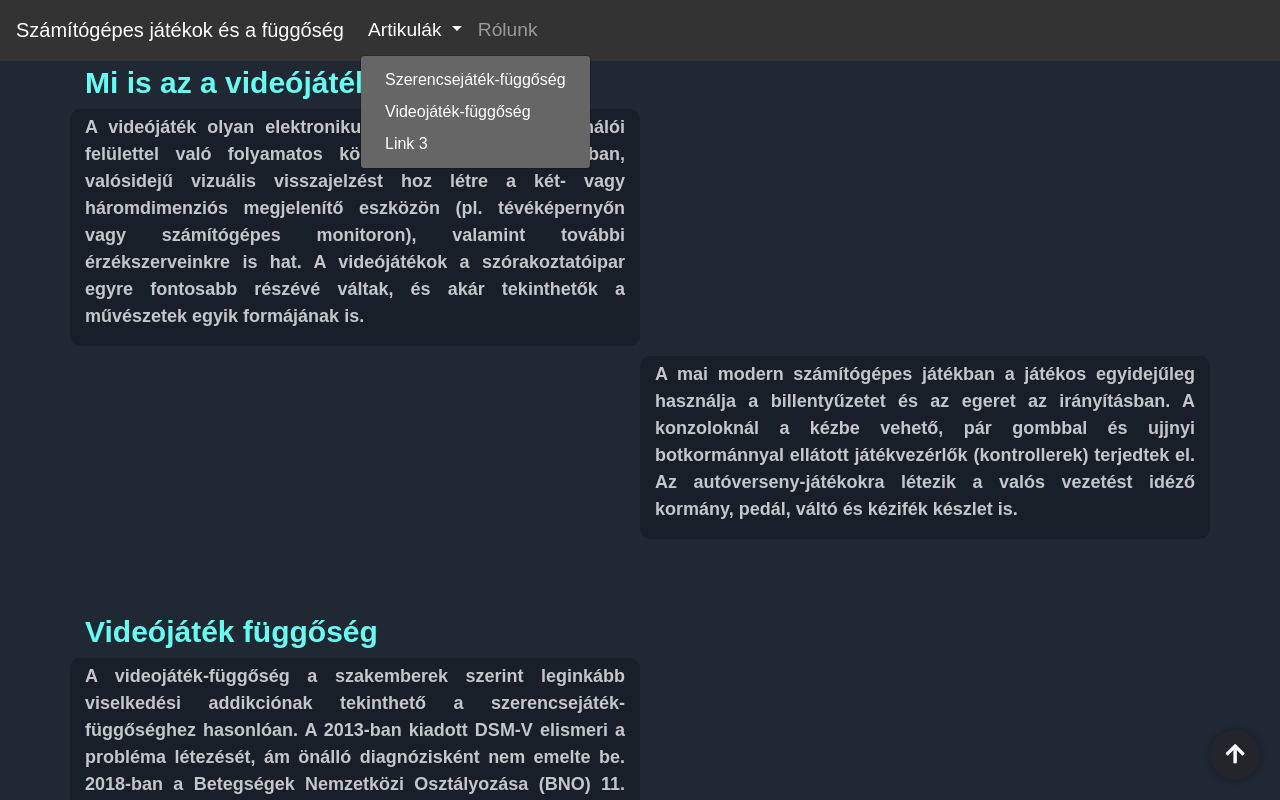
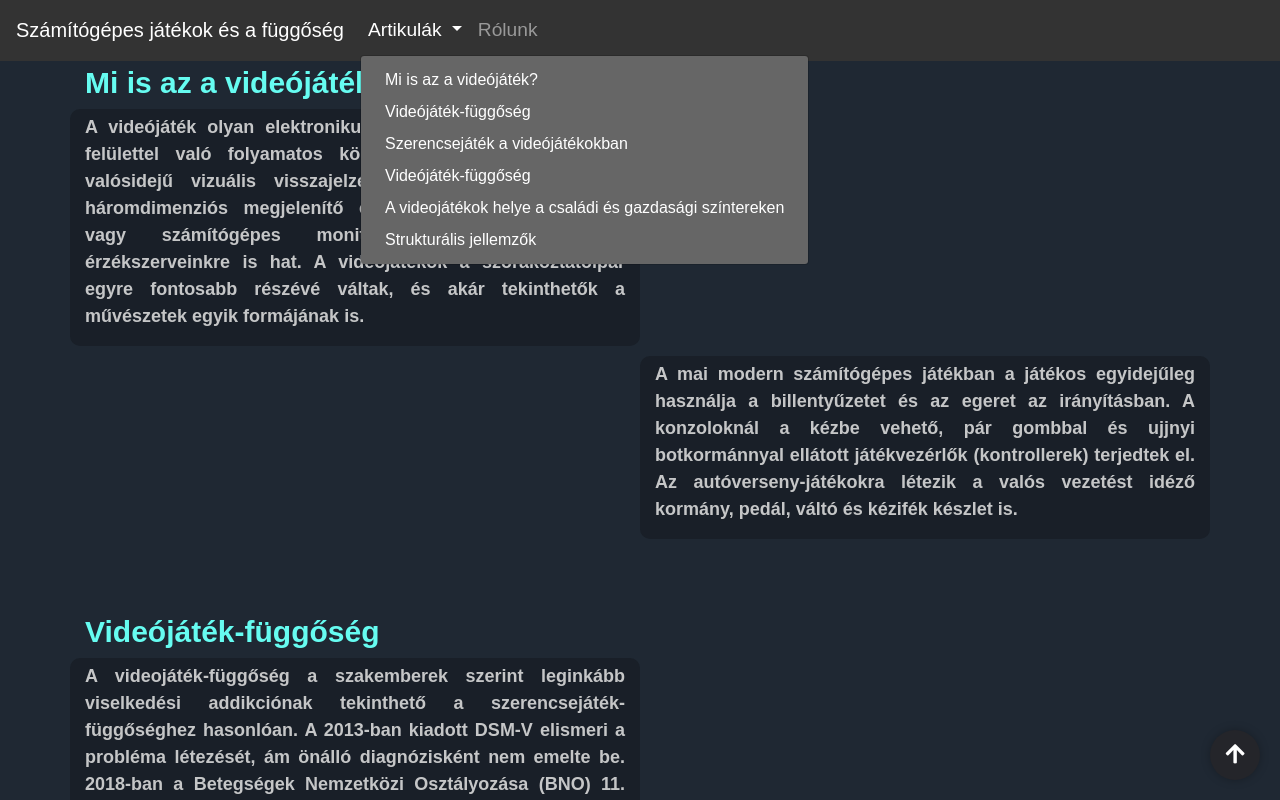
Before and after one commit to ZalanToth/Addiction, a plain HTML site: page index.html in a window 1280 px wide. Both pictures are taken after a click on the link "Artikulák". Shown: the top 800 px of the page. Drawn offline with nearby package versions, Linux system fonts and the light colour scheme; a script that the page names is missing.

Commit message:
Update index.html
Menüelemekre kattintva legörget az oldal az adott részhez

```diff
--- a/index.html
+++ b/index.html
@@ -36,9 +36,12 @@
                         Artikulák
                     </a>
                     <div class="dropdown-menu">
-                        <a class="dropdown-item" href="#szerencse">Szerencsejáték-függőség</a>
-                        <a class="dropdown-item" href="#fasz">Videojáték-függőség</a>
-                        <a class="dropdown-item" href="#">Link 3</a>
+                        <a class="dropdown-item" href="#p1">Mi is az a videójáték?</a>
+                        <a class="dropdown-item" href="#p2">Videójáték-függőség</a>
+                        <a class="dropdown-item" href="#p3">Szerencsejáték a videójátékokban</a>
+                        <a class="dropdown-item" href="#p4">Videójáték-függőség</a>
+                        <a class="dropdown-item" href="#p5">A videojátékok helye a családi és gazdasági színtereken</a>
+                        <a class="dropdown-item" href="#p6">Strukturális jellemzők</a>
                     </div>
                 </li>
                 <li class="nav-item">
@@ -48,7 +51,7 @@
         </div>
     </nav>
     <div class="container" id="torzs">
-        <h1>Mi is az a videójáték?</h1>
+        <h1 id="p1">Mi is az a videójáték?</h1>
         <div class="row">
             <div class="col-md-6 szovegek">
                 <p>A videójáték olyan elektronikus játék, amely a felhasználói felülettel való folyamatos kölcsönhatást foglal magában, valósidejű vizuális visszajelzést hoz létre a két- vagy háromdimenziós megjelenítő eszközön (pl. tévéképernyőn vagy számítógépes
@@ -61,7 +64,7 @@
                     autóverseny-játékokra létezik a valós vezetést idéző kormány, pedál, váltó és kézifék készlet is.</p>
             </div>
         </div>
-        <h1>Videójáték függőség</h1>
+        <h1 id="p2">Videójáték-függőség</h1>
         <div class="row">
             <div class="col-md-6 szovegek">
                 <p>A videojáték-függőség a szakemberek szerint leginkább viselkedési addikciónak tekinthető a szerencsejáték-függőséghez hasonlóan. A 2013-ban kiadott DSM-V elismeri a probléma létezését, ám önálló diagnózisként nem emelte be. 2018-ban a
@@ -77,7 +80,7 @@
                     autóverseny-játékokra létezik a valós vezetést idéző kormány, pedál, váltó és kézifék készlet is.</p>
             </div>
         </div>
-        <h1>Szerencsejáték a videójátékokban</h1>
+        <h1 id="p3">Szerencsejáték a videójátékokban</h1>
         <div class="row">
             <div class="col-md-6 szovegek">
                 <p>A szerencsejáték tárgykörében érdemes figyelmet szentelni a videojátékok világának, amely a szerencsejátékok újabban kibontakozó színterének tekinthető. Néhány esetben a játékokban megjelenő tartalom ugyan nem nevezhető szerencsejátéknak,
@@ -91,7 +94,7 @@
                     autóverseny-játékokra létezik a valós vezetést idéző kormány, pedál, váltó és kézifék készlet is.</p>
             </div>
         </div>
-        <h2>Videójáték-függőség</h2>
+        <h1 id="p4">Videójáték-függőség</h1>
         <div class="row">
             <div class="col-md-6 szovegek">
                 <p>
@@ -107,7 +110,7 @@
                     vagy rendszeresen visszatérnek (WHO, 2018).</p>
             </div>
         </div>
-        <h1>A videojátékok helye a családi és gazdasági színtereken</h1>
+        <h1 id="p5">A videojátékok helye a családi és gazdasági színtereken</h1>
         <div class="row">
             <div class="col-md-6 szovegek">
                 <p>
@@ -124,7 +127,7 @@
                 <p></p>
             </div>
         </div>
-        <h1>Strukturális jellemzők a videojáték technikai, történetvezetési és élményszerzési színterein</h1>
+        <h1 id="p6">Strukturális jellemzők a videojáték technikai, történetvezetési és élményszerzési színterein</h1>
         <h2>Az élményszerzés strukturális jellemzői</h2>
         <div class="row">
                 <div class="col-md-6 szovegek">
```
